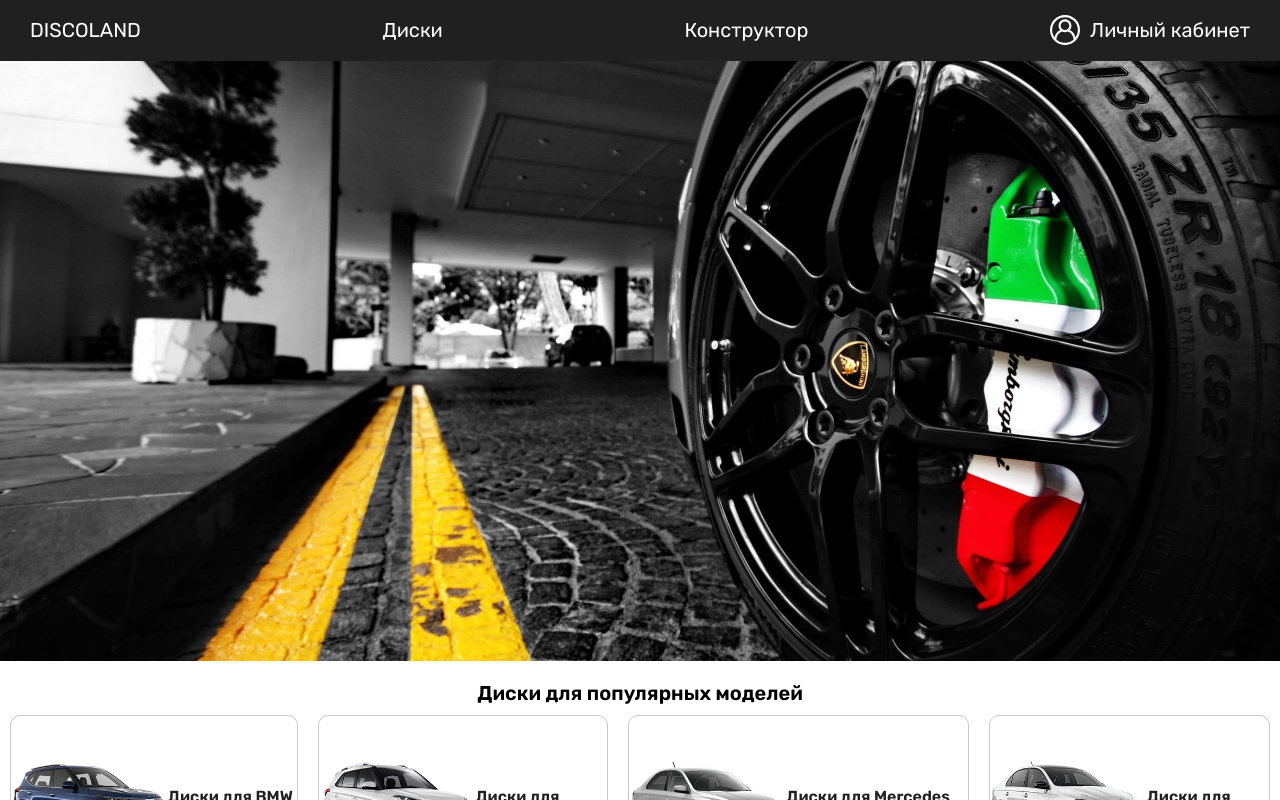
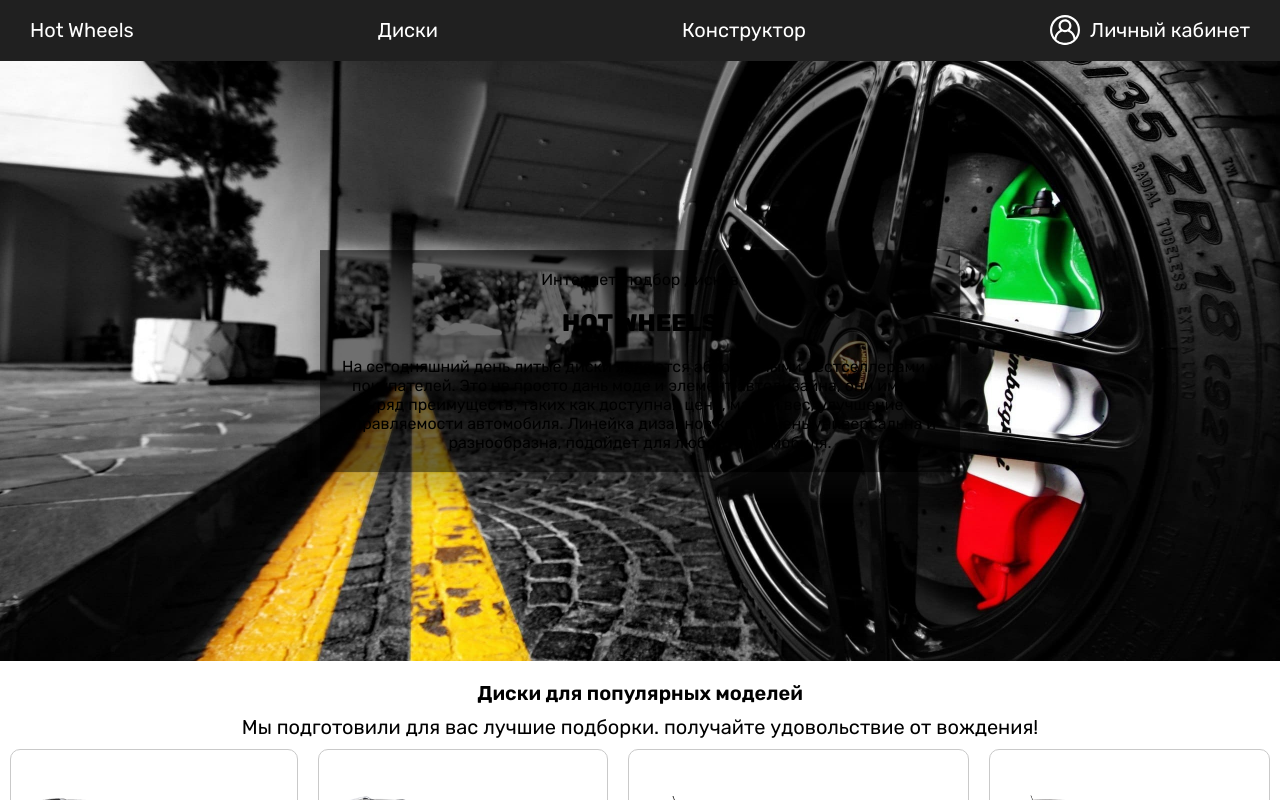
Before and after one commit to krai54rus/disks_shop, a React (Create React App) app: page / in a window 1280 px wide. Shown: the top 800 px of the page. Built offline with nearby package versions, Linux system fonts and the light colour scheme.

Commit message:
немного главной

```diff
--- a/src/App.css
+++ b/src/App.css
@@ -62,9 +62,9 @@ a{
   transition: 0.5s;
   color: white;
 }
-.header-items___link:hover{
+/* .header-items___link:hover{
   border-bottom: 1px solid rgb(22, 38, 43);
-}
+} */
 .header-items___link a{
   display: flex;
   justify-content: center;
@@ -91,12 +91,33 @@ a{
 
   /* Banner */
   .main-banner__container{
+    position: relative;
     width: 100%;
   }
   .main-banner {
       display: flex;
       height: 600px;
       margin: 0 auto;
+  }
+  .main-banner__text{
+    position: absolute;
+    left: 50%;
+    top: 50%;
+    display: flex;
+    justify-content: center;
+    align-items: center;
+    flex-direction: column;
+    background-color: #00000090;
+    padding: 20px;
+    box-shadow: 0px 20px 21px 0px rgb(33,33,33,0.24);
+    -webkit-transform: translate(-50%, -50%);
+    -moz-transform: translate(-50%, -50%);
+    -ms-transform: translate(-50%, -50%);
+    -o-transform: translate(-50%, -50%);
+    transform: translate(-50%, -50%);
+  }
+  .main-banner__text span{
+    text-align: center;
   }
   .main-banner__img {
       width: 100%;
@@ -133,6 +154,11 @@ a{
     font-size: 20px;
     margin-bottom: 10px;
     font-weight: 600;
+  }
+  .main-disks__text{
+    margin: 10px;
+    font-size: 20px;
+    text-align: center;
   }
   .main-marks__list{
     display: flex;
--- a/src/components/Footer.js
+++ b/src/components/Footer.js
@@ -5,7 +5,7 @@ function Footer(){
             <div className="container">
             <div className="footer-items">
                 <div className="footer-items__item">
-                    <span>DISCOLAND</span>
+                    <span>Hot Wheels</span>
                 </div>
                 <div className="footer-items__item">
                     <span>+7 (989) 989-98-99</span>
--- a/src/components/Header.js
+++ b/src/components/Header.js
@@ -9,7 +9,7 @@ function Header(props){
             <div className="header-items">
                 {/* <div className="header-items__left"> */}
                     <div className="header-items___link header-items__left_link">
-                        <Link to="/">DISCOLAND</Link>
+                        <Link to="/">Hot Wheels</Link>
                     </div>
                     {/* <div className="header-items___link header-items__left_link">
                         <span>+7 (989) 989-98-99</span>
--- a/src/components/main/MainBanner.js
+++ b/src/components/main/MainBanner.js
@@ -6,6 +6,15 @@ function MainBanner(){
     return (
         <div className="main-banner">
             <div className="main-banner__container">
+                <div className="main-banner__text">
+                    <span>Интернет-подбор дисков</span>
+                    <h2>HOT WHEELS</h2>
+                    <span>
+                        На сегодняшний день литые диски являются абсолютными бестселлерами у покупателей.
+                        Это не просто дань моде и элемент автодизайна, они имеют ряд преимуществ, таких как доступная цена, малый вес, улучшение управляемости автомобиля.
+                        Линейка дизайнов колес очень универсальна и разнообразна, подойдет для любого автомобиля.
+                    </span>
+                </div>
                 <div className="main-banner__img">
                     <img src="./img/banner1.jpg" className="" alt="" />
                 </div>
--- a/src/components/main/MainMarks.js
+++ b/src/components/main/MainMarks.js
@@ -20,6 +20,9 @@ function MainMarks(props){
                 <div className="main-marks__title">
                     <span>Диски для популярных моделей</span>
                 </div>
+                <div className="main-disks__text">
+                    <span>Мы подготовили для вас лучшие подборки. получайте удовольствие от вождения!</span>
+                </div>
                 <div className="main-marks__list">
                     {
                         markArr.length > 0 &&
```
